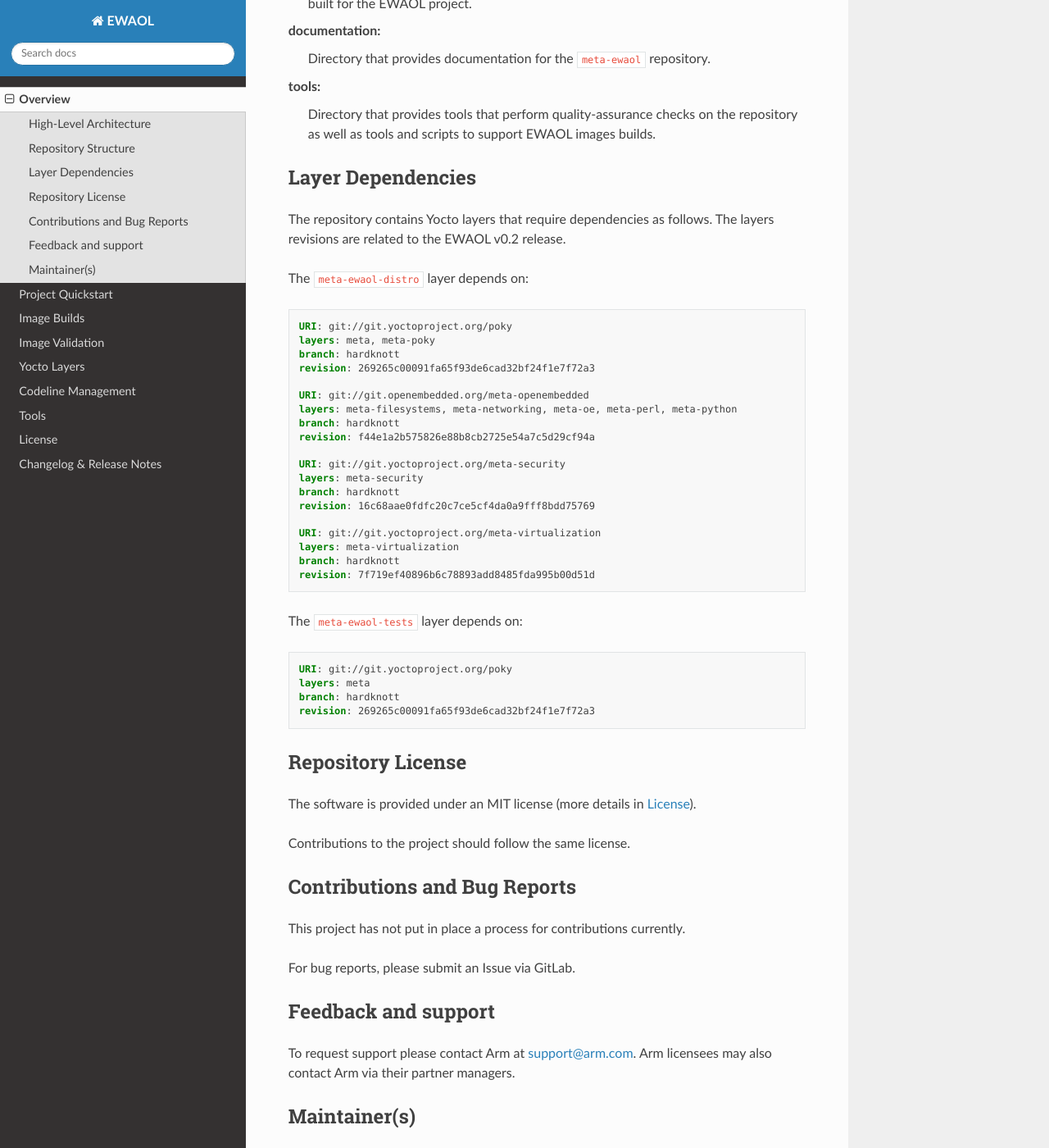
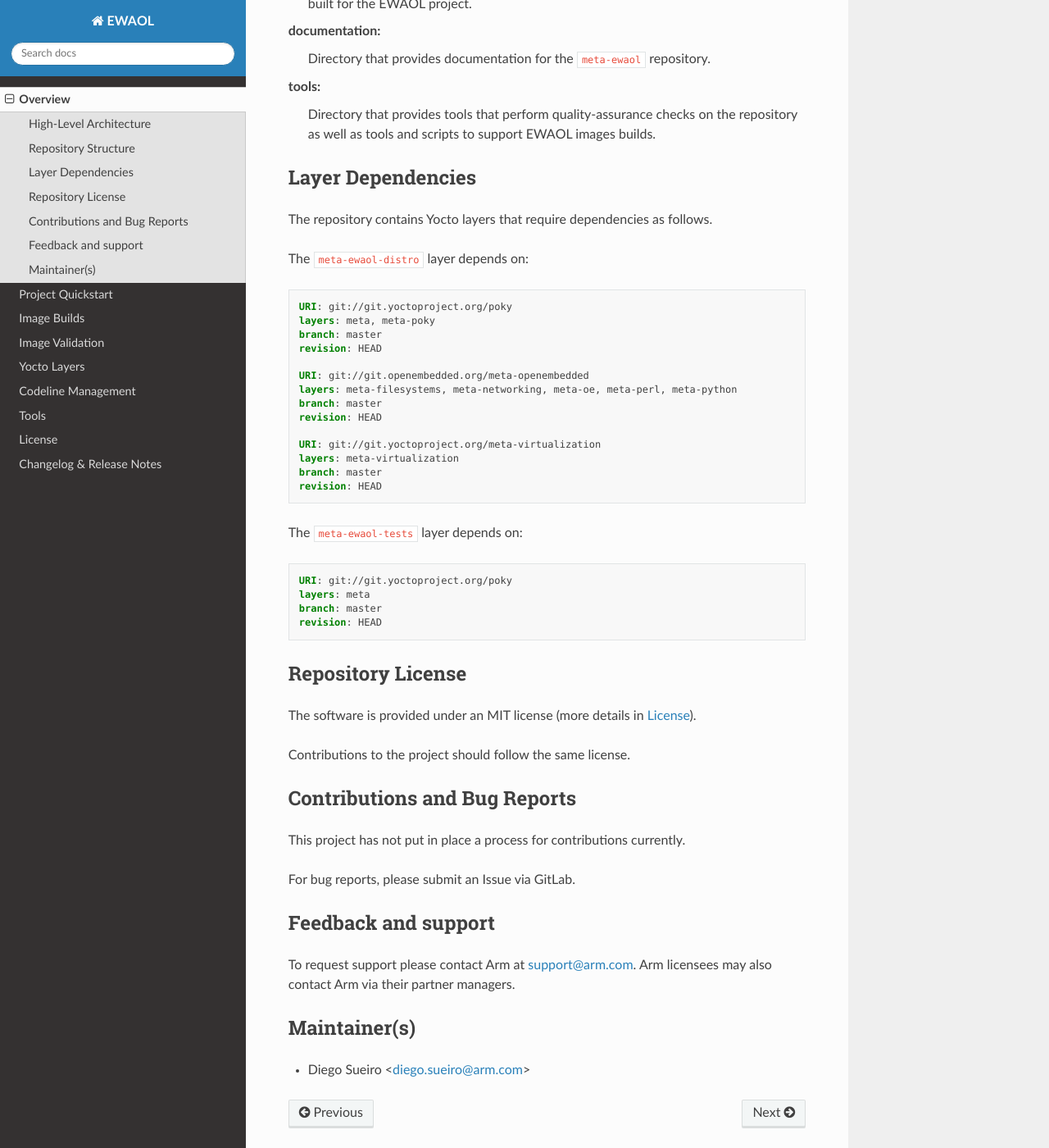
Before and after one commit to chaoge525/soafee_demo, a Sphinx documentation site: the page built from documentation/overview.rst, in a window 1280 px wide and 1400 px high, scrolled down 1777 px. Shown: the whole window at 82% size. Built offline with Sphinx 7.4.7 and the Read the Docs theme 2.0.0, drawn with Linux system fonts in a browser that asks for light colours.

Commit message:
ewaol-[config|distro|tests]: Switch to master branch
* Switch all dependant layers to master branch
* Remove the dependency on meta-security since it is not needed anymore
* Have meta-ewaol-distro and meta-ewaol-tests layers compatible with honister
* Update the documentation

Issue-Id: SCM-3557
Signed-off-by: Diego Sueiro <diego.sueiro@arm.com>
Change-Id: Ic4109fe923ad4ccd4d5eff7b9e51a38640334cba

```diff
--- a/documentation/builds.rst
+++ b/documentation/builds.rst
@@ -212,7 +212,7 @@ In order to add an external machine to be built with EWAOL, you need to add a
 
       meta-ewaol:
         url: https://git.gitlab.arm.com/ewaol/meta-ewaol.git
-        refspec: v0.2
+        refspec: main
 
     machine: my-machine
 
--- a/documentation/overview.rst
+++ b/documentation/overview.rst
@@ -76,8 +76,7 @@ The high-level structure of the ``meta-ewaol`` repository is as follows:
 Layer Dependencies
 -------------------
 
-The repository contains Yocto layers that require dependencies as follows. The
-layers revisions are related to the EWAOL v0.2 release.
+The repository contains Yocto layers that require dependencies as follows.
 
 The ``meta-ewaol-distro`` layer depends on:
 
@@ -85,23 +84,18 @@ The ``meta-ewaol-distro`` layer depends on:
 
     URI: git://git.yoctoproject.org/poky
     layers: meta, meta-poky
-    branch: hardknott
-    revision: 269265c00091fa65f93de6cad32bf24f1e7f72a3
+    branch: master
+    revision: HEAD
 
     URI: git://git.openembedded.org/meta-openembedded
     layers: meta-filesystems, meta-networking, meta-oe, meta-perl, meta-python
-    branch: hardknott
-    revision: f44e1a2b575826e88b8cb2725e54a7c5d29cf94a
-
-    URI: git://git.yoctoproject.org/meta-security
-    layers: meta-security
-    branch: hardknott
-    revision: 16c68aae0fdfc20c7ce5cf4da0a9fff8bdd75769
+    branch: master
+    revision: HEAD
 
     URI: git://git.yoctoproject.org/meta-virtualization
     layers: meta-virtualization
-    branch: hardknott
-    revision: 7f719ef40896b6c78893add8485fda995b00d51d
+    branch: master
+    revision: HEAD
 
 
 The ``meta-ewaol-tests`` layer depends on:
@@ -110,8 +104,8 @@ The ``meta-ewaol-tests`` layer depends on:
 
     URI: git://git.yoctoproject.org/poky
     layers: meta
-    branch: hardknott
-    revision: 269265c00091fa65f93de6cad32bf24f1e7f72a3
+    branch: master
+    revision: HEAD
 
 Repository License
 ------------------
--- a/documentation/quickstart.rst
+++ b/documentation/quickstart.rst
@@ -15,7 +15,7 @@ A number of dependencies are required to build projects with Yocto.
 be installed on the Build Host.
 
 .. _The Yocto Project documentation:
-   https://docs.yoctoproject.org/3.3.2/singleindex.html#required-packages-for-the-build-host
+   https://docs.yoctoproject.org/singleindex.html#required-packages-for-the-build-host
 
 ``meta-ewaol-config`` contains build configs for kas, a tool for easily setting
 up bitbake based projects. Each build config is a YAML file that specifies
@@ -82,7 +82,7 @@ Checkout the ``meta-ewaol`` repository:
 
    mkdir -p ~/ewaol
    cd ~/ewaol
-   git clone https://git.gitlab.arm.com/ewaol/meta-ewaol.git -b v0.2
+   git clone https://git.gitlab.arm.com/ewaol/meta-ewaol.git -b main
    cd meta-ewaol
 
 Running kas with the build configurations within ``meta-ewaol-config`` will
```
Also changed, not shown: 6 other files.
